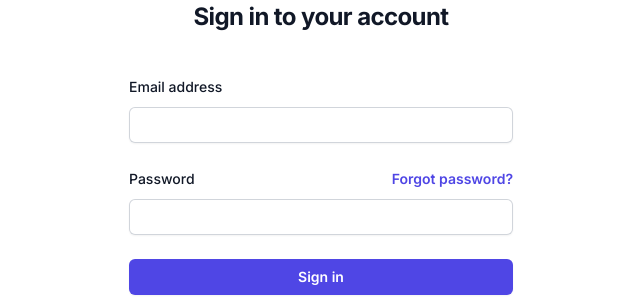
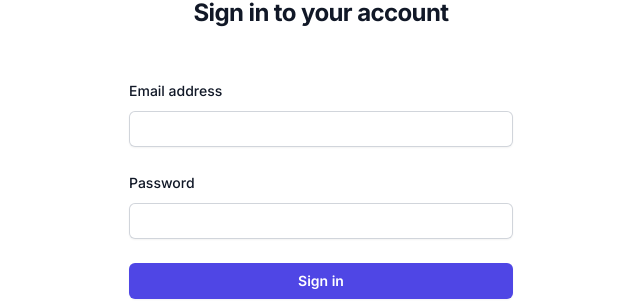
Before and after one commit to lucasczan/react-clean-arch-login, a Next.js app: page / in a window 1280 px wide. Shown: the part 261-562 px from the top of the page, without its empty margins (319-959 px from the left). Built offline with nearby package versions, Linux system fonts and the light colour scheme.

Commit message:
refactor: input component

```diff
--- /dev/null
+++ b/src/components/Input/inde.tsx
@@ -0,0 +1,26 @@
+import { InputHTMLAttributes } from "react";
+
+interface IInputProps extends InputHTMLAttributes<HTMLInputElement> {
+  label: string;
+  error?: string;
+}
+
+export function Input({ label, error, ...rest }: IInputProps) {
+  return (
+    <div>
+      <label
+        htmlFor="email"
+        className="block text-sm font-medium leading-6 text-gray-900"
+      >
+        {label}
+      </label>
+      <div className="mt-2">
+        <input
+          className="block w-full rounded-md border-0 py-1.5 text-gray-900 shadow-sm ring-1 ring-inset ring-gray-300 placeholder:text-gray-400 focus:ring-2 focus:ring-inset focus:ring-indigo-600 sm:text-sm sm:leading-6"
+          {...rest}
+        />
+        {error && <span className="text-sm text-red-400">{error}</span>}
+      </div>
+    </div>
+  );
+}
--- a/src/containers/SignInForm/index.tsx
+++ b/src/containers/SignInForm/index.tsx
@@ -1,5 +1,6 @@
 "use client";
 
+import { Input } from "@/components/Input/inde";
 import { useSignIn } from "./hooks/useSignIn";
 
 export function SignInForm() {
@@ -21,15 +22,10 @@ export function SignInForm() {
 
         <div className="mt-10 sm:mx-auto sm:w-full sm:max-w-sm">
           <form className="space-y-6" action="#" method="POST">
-            <div>
-              <label
-                htmlFor="email"
-                className="block text-sm font-medium leading-6 text-gray-900"
-              >
-                Email address
-              </label>
             <div className="mt-2">
-                <input
+              <Input
+                label="Email address"
+                error={errors?.email}
                 id="email"
                 name="email"
                 type="email"
@@ -37,45 +33,21 @@ export function SignInForm() {
                 autoComplete="email"
                 className="block w-full rounded-md border-0 py-1.5 text-gray-900 shadow-sm ring-1 ring-inset ring-gray-300 placeholder:text-gray-400 focus:ring-2 focus:ring-inset focus:ring-indigo-600 sm:text-sm sm:leading-6"
               />
-                {errors?.email && (
-                  <span className="text-sm text-red-400">{errors.email}</span>
-                )}
-              </div>
             </div>
 
             <div>
-              <div className="flex items-center justify-between">
-                <label
-                  htmlFor="password"
-                  className="block text-sm font-medium leading-6 text-gray-900"
-                >
-                  Password
-                </label>
-                <div className="text-sm">
-                  <a
-                    href="#"
-                    className="font-semibold text-indigo-600 hover:text-indigo-500"
-                  >
-                    Forgot password?
-                  </a>
-                </div>
-              </div>
               <div className="mt-2">
-                <input
+                <Input
+                  label="Password"
                   id="password"
                   name="password"
                   type="password"
                   onChange={(e) =>
                     setForm({ ...form, password: e.target.value })
                   }
+                  error={errors.password}
                   autoComplete="current-password"
-                  className="block w-full rounded-md border-0 py-1.5 text-gray-900 shadow-sm ring-1 ring-inset ring-gray-300 placeholder:text-gray-400 focus:ring-2 focus:ring-inset focus:ring-indigo-600 sm:text-sm sm:leading-6"
                 />
-                {errors?.password && (
-                  <span className="text-sm text-red-400">
-                    {errors.password}
-                  </span>
-                )}
               </div>
             </div>
 
```
Lines whose indentation alone changed are shown as unchanged.
